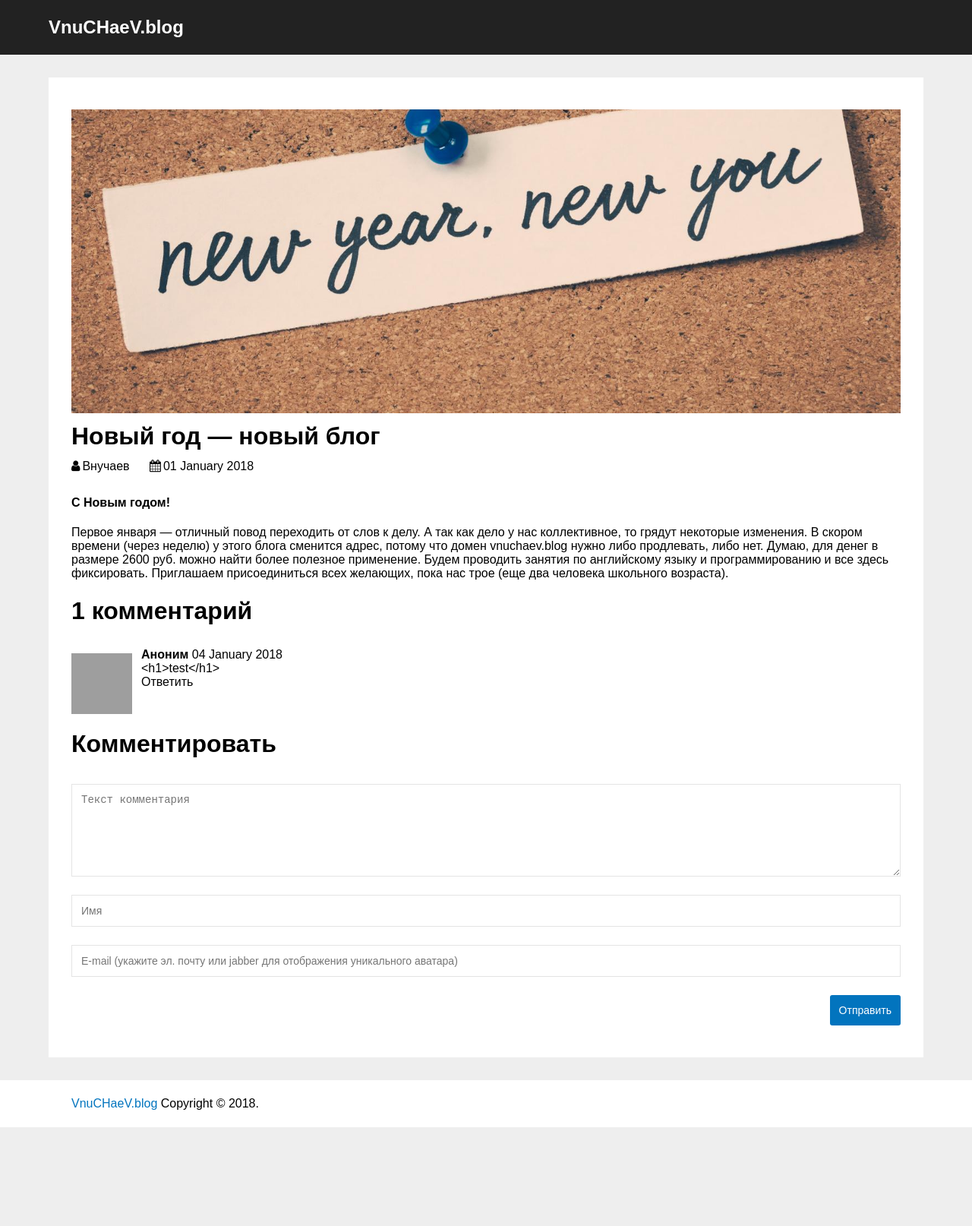
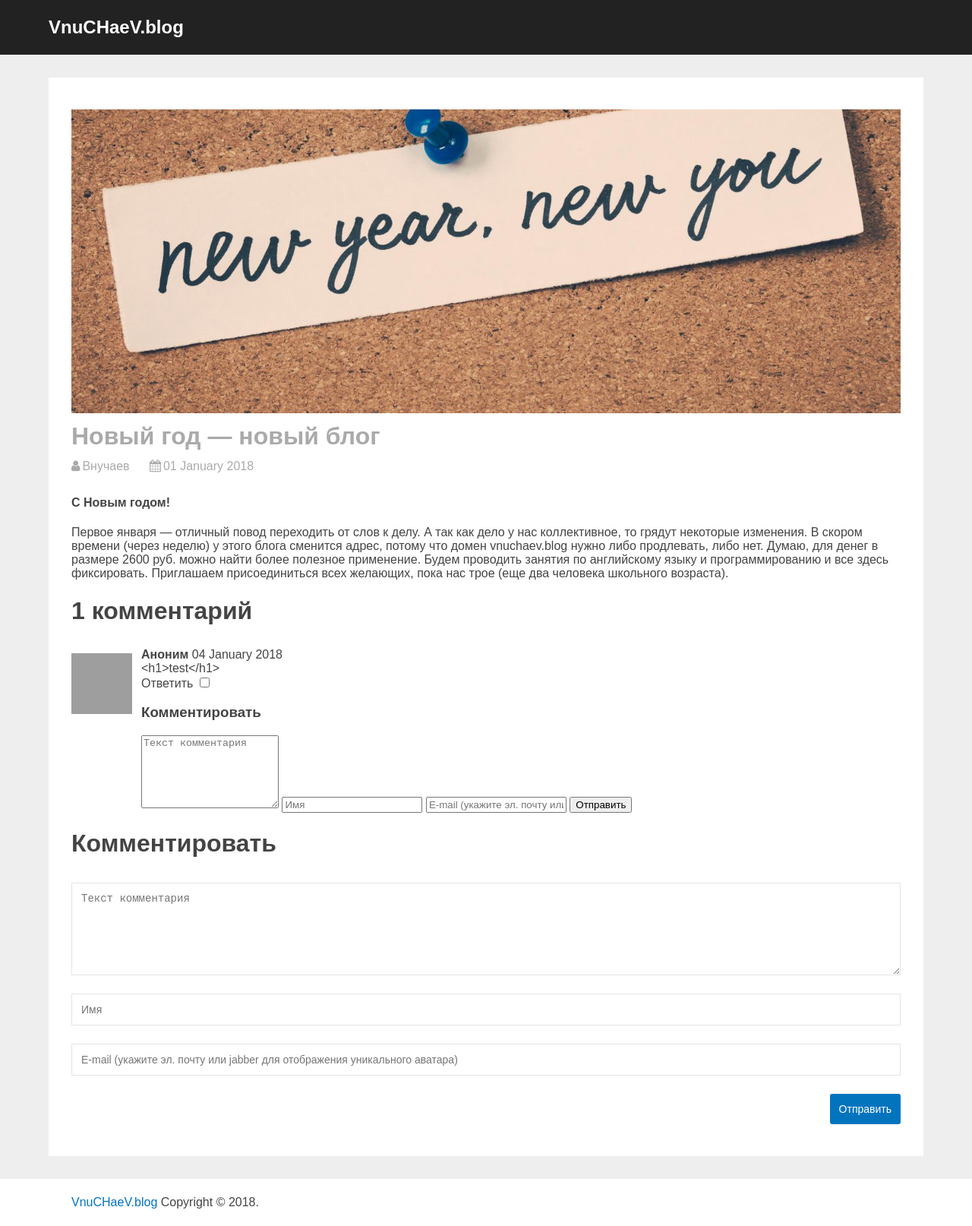
Before and after one commit to vitoyucepi/blog, a Jekyll site: the page built from _posts/2018-01-01-new-blog.md, in a window 1280 px wide. Shown: the whole page at 76% size. Built offline with Jekyll 4.4.1, drawn with Linux system fonts in a browser that asks for light colours; before the commit the page ends 1484 px from its top, so only the background shows below that; grey boxes are pictures that could not be loaded.

Commit message:
opener block

```diff
--- a/_includes/comment.html
+++ b/_includes/comment.html
@@ -6,10 +6,11 @@
             <div class="commentdate">{{ include.timestamp | date: "%d %B %Y" | escape }}</div>
         </div>
         <div class="commentmessage">{{ include.message | escape }}</div>
-        <div class="response">Ответить</div>
-        <div class="response-form" style="display: none">
-            <h1>Комментировать</h1>
-            <form class="comment-form" method="post" action="https://api.staticman.net/v2/entry/vitoyucepi/vitoyucepi.github.io/master/comments">
+        <label class="response" for="{{ include.index }}">Ответить</label>
+        <input type="checkbox" id="{{ include.index }}" class="opener">
+        <div class="response-form">
+            <h3>Комментировать</h3>
+            <form class="commentform" method="post" action="https://api.staticman.net/v2/entry/vitoyucepi/vitoyucepi.github.io/master/comments">
                 <textarea placeholder="Текст комментария" rows="6" name="fields[message]" required spellcheck="true"></textarea>
                 <input placeholder="Имя" type="text" name="fields[name]" spellcheck="false">
                 <input placeholder="E-mail (укажите эл. почту или jabber для отображения уникального аватара)" type="text" name="fields[email]" spellcheck="false">
--- a/css/default.css
+++ b/css/default.css
@@ -9,6 +9,7 @@
     flex-direction: column;
     background: #eee;
     font-family: sans-serif;
+    color: #444;
 }
 
 #header {
@@ -92,6 +93,7 @@
 
 .postheader {
     margin-bottom: 30px;
+    color: #AAA;
 }
 
 .postheader div {
@@ -169,6 +171,13 @@
     flex: 1 100%;
 }
 
+.response {
+}
+
+.responseform > h3 {
+    margin: 30px 0 0 0;
+}
+
 .commentauthor,
 .commentdate {
     display: inline;
@@ -184,3 +193,11 @@
     /*noinspection CssInvalidPropertyValue*/
     word-break: break-word;
 }
+
+.openrt ~ .responseform {
+    display: none;
+}
+
+.opener:checked ~ .responseform {
+    display: block;
+}
```
